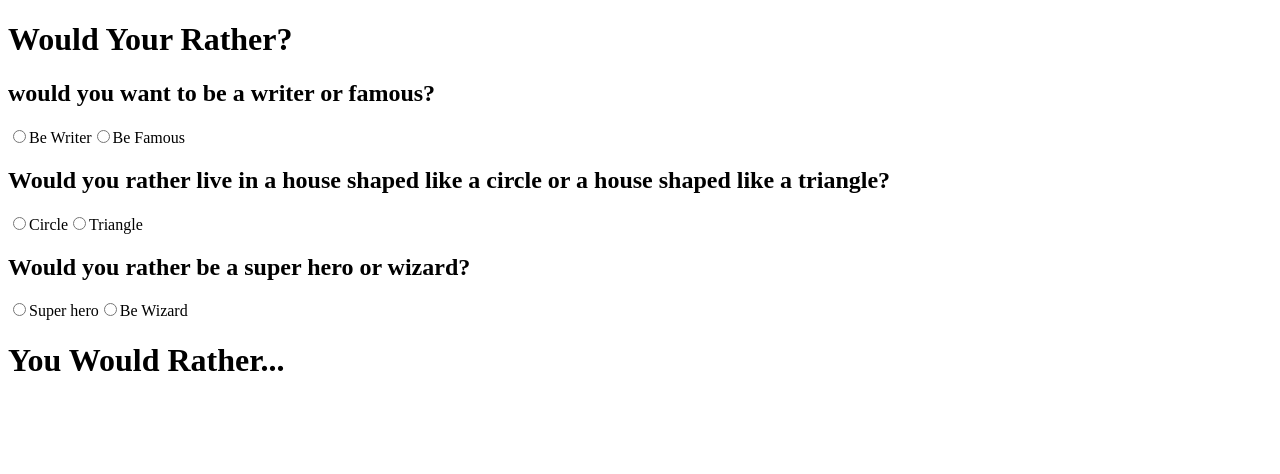
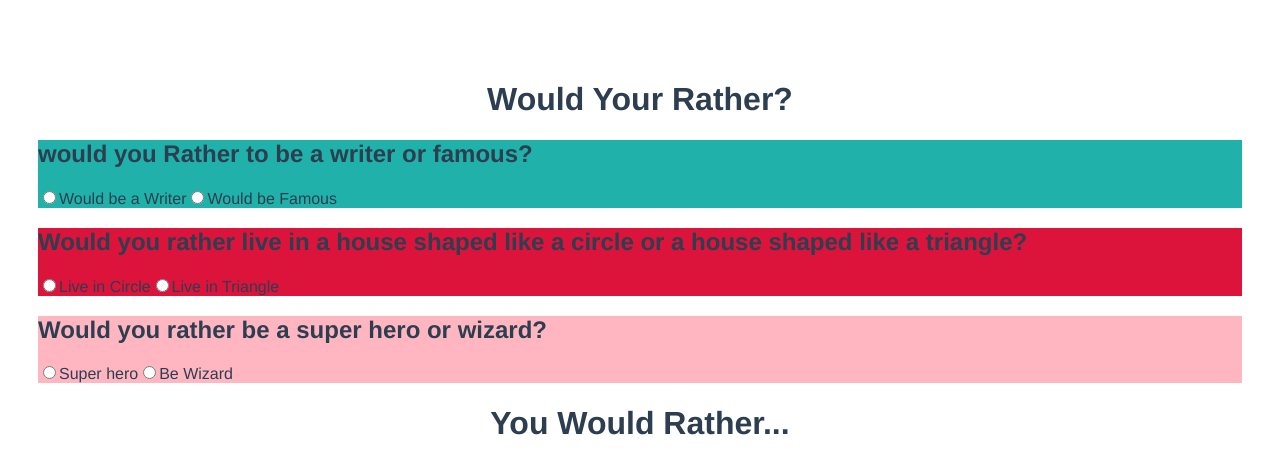
Before and after one commit to matan09/WouldYouRatherQuestion, a Vue app: page / in a window 1280 px wide. Shown: the top 474 px of the page. Built offline with nearby package versions, Linux system fonts and the light colour scheme.

Commit message:
fixed problems  Props and parentComponent

```diff
--- a/src/App.vue
+++ b/src/App.vue
@@ -3,7 +3,12 @@
     <!-- <img alt="Vue logo" src="./assets/logo.png"> -->
     <h1>Would Your Rather?</h1>
     <wouldYouRatherQuestion
-    v-bind:questions="questions"
+    v-for="ques in questions" v-bind:key="ques" v-bind:class="'ques-'+ques.id"
+    v-bind:question="ques.question"
+    v-bind:answer1="ques.answer1"
+    v-bind:answer2="ques.answer2"
+
+
 
     v-on:answer-changed="userAnswers"
     ></wouldYouRatherQuestion>
@@ -37,15 +42,15 @@ export default {
             questions: [
         {
             id:0,
-            question :'would you want to be a writer or famous?',
-            answer1: 'Be Writer',
-            answer2: 'Be Famous'
+            question :'would you Rather to be a writer or famous?',
+            answer1: 'Would be a Writer',
+            answer2: 'Would be  Famous'
         },
         {
             id:1,
             question :'Would you rather live in a house shaped like a circle or a house shaped like a triangle?',
-            answer1: 'Circle',
-            answer2: 'Triangle'
+            answer1: 'Live in Circle',
+            answer2: 'Live in Triangle'
         },
         {
             id:2,
@@ -66,6 +71,36 @@ export default {
 </script>
 
 <style>
+#app {
+  font-family: 'Avenir', Helvetica, Arial, sans-serif;
+  -webkit-font-smoothing: antialiased;
+  -moz-osx-font-smoothing: grayscale;
 
+  color: #2c3e50;
+  margin-top: 30px;
+  padding:30px;
+}
+ul{
+  text-decoration: black;
+  border:1px thin gray;
+  text-align: center;
+
+  position: centre;
+}
+h1{
+  text-align: center;
+}
+
+.ques-0{
+  background: lightseagreen
+}
+
+.ques-1{
+  background: crimson;
+}
+
+.ques-2{
+  background: lightpink;
+}
 
 </style>
--- a/src/components/wouldYouRatherQuestion.vue
+++ b/src/components/wouldYouRatherQuestion.vue
@@ -1,12 +1,12 @@
 <template>
     <div>
         <div>
-            <div v-for="obj in questions" :key="obj.id">
-                    <h2>{{ obj.question }}</h2>
-                    <input type="radio" v-model="choice" v-bind:value="obj.answer1" v-on:change="$emit('answer-changed', choice)">
-                    <label>{{obj.answer1}}</label>
-                    <input type="radio" v-model="choice" v-bind:value="obj.answer2" v-on:change="$emit('answer-changed', choice)">
-                    <label>{{obj.answer2}}</label>
+            <div>
+                    <h2>{{ question }}</h2>
+                    <input type="radio" v-model="choice" v-bind:value="answer1" v-on:change="$emit('answer-changed', choice)">
+                    <label>{{answer1}}</label>
+                    <input type="radio" v-model="choice" v-bind:value="answer2" v-on:change="$emit('answer-changed', choice)">
+                    <label>{{answer2}}</label>
                 </div>
         </div>
     </div>
@@ -19,11 +19,12 @@ export default {// provide what ever is in the script to what ever imports this
         return{
             choice: '',// a list of user answers
 
-
         }
     },
     props: {
-        questions: Array
+        question: String,
+        answer1: String,
+        answer2: String
     }
 
 
```
